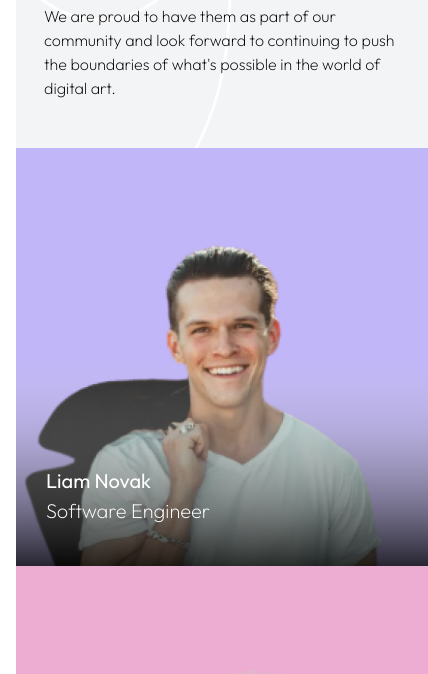
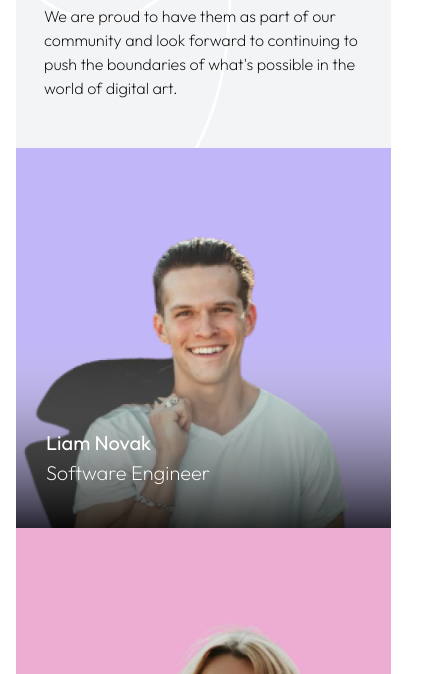
Before and after one commit to mmd-amiinii/team-member-project, a website: page index.html in a window 390 px wide. Shown: the part 170-844 px from the top of the page, 428 px wide, since content can reach past the window. Drawn offline with Linux system fonts and the light colour scheme.

Commit message:
update project

```diff
--- a/index.html
+++ b/index.html
@@ -9,7 +9,7 @@
   <title>Team members</title>
 </head>
 <body class="">
-  <div class="main-container min-w-[412px] h-auto bg-[#F3F4F6] bg-[url('/resources/Background_decor.svg')] bg-no-repeat outfit m-4 lg:m-20 rounded-[20px] overflow-hidden grid grid-cols-1 sm:grid-cols-3 xl:grid-cols-4">
+  <div class="main-container min-w-[375px] h-auto bg-[#F3F4F6] bg-[url('/resources/Background_decor.svg')] bg-no-repeat outfit m-4 lg:m-20 rounded-[20px] overflow-hidden grid grid-cols-1 sm:grid-cols-3 xl:grid-cols-4">
       <div class="header-texts p-7 mt-8 h-[270px] flex flex-col gap-[7px] sm:col-span-3 xl:col-span-2 xl:mt-0">
         <p class="title text-[#263FA9]">Our team</p>
         <p class="motto text-[40px] font-medium">Meet the brain</p>
```
Also changed, not shown: src/output.css.
